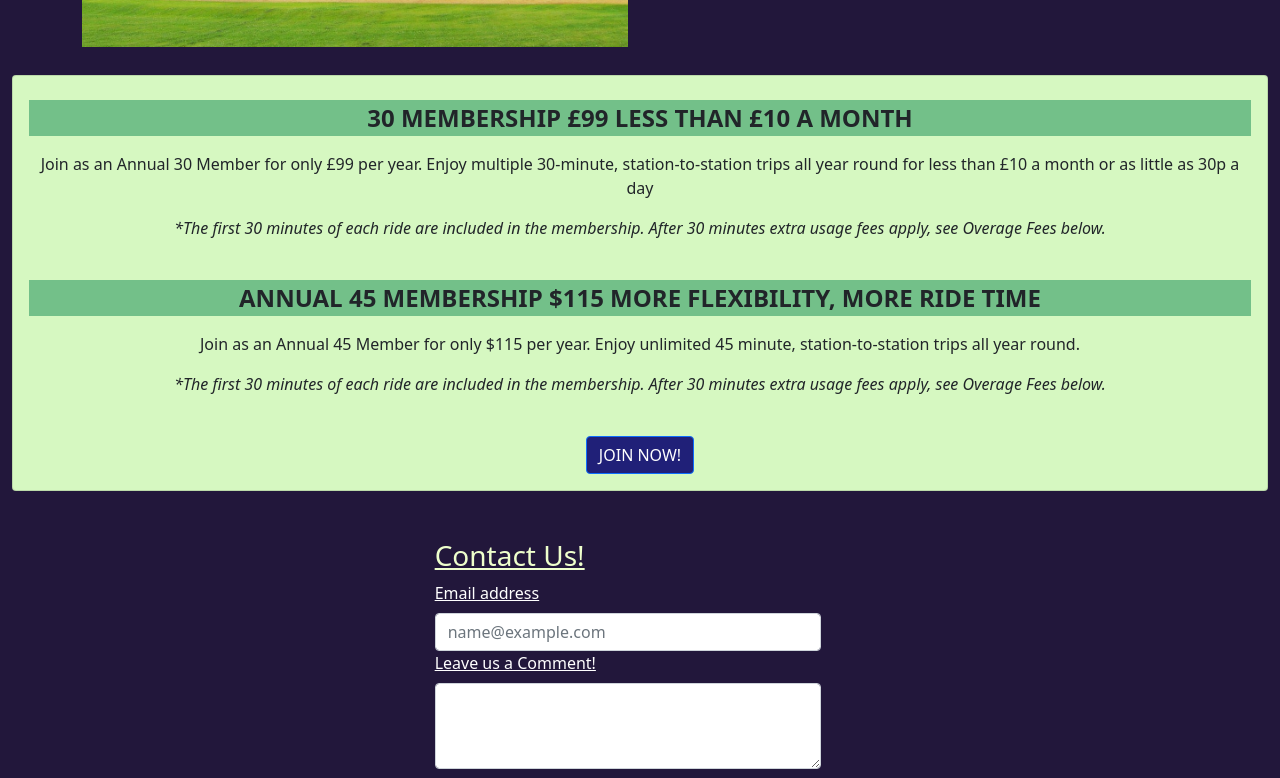
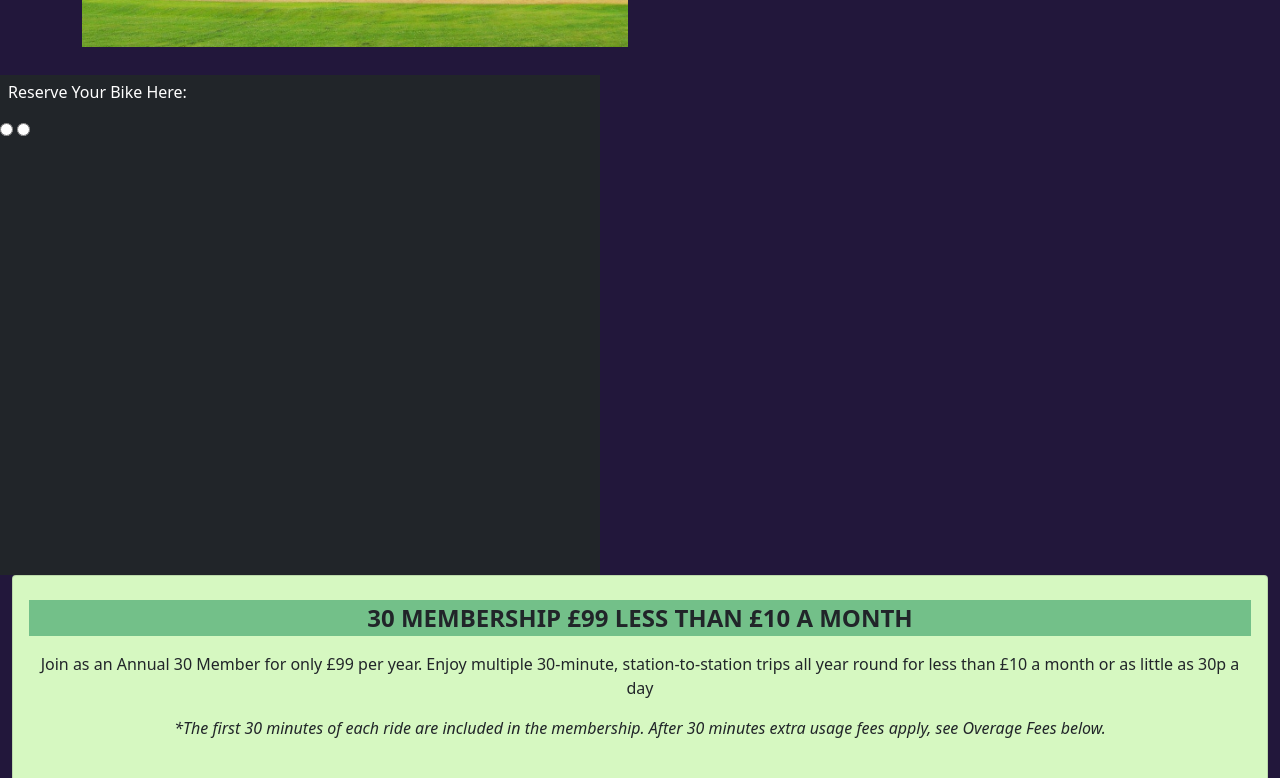
Before and after one commit to Havis02/cit-e-website, a plain HTML site: page index.html in a window 1280 px wide. Shown: the part 2462-3240 px from the top of the page. Drawn offline with nearby package versions, Linux system fonts and the light colour scheme.

Commit message:
starting form

```diff
--- a/css/styles.css
+++ b/css/styles.css
@@ -42,3 +42,10 @@ h4 {
     font-size: x-large;
     background-color: rgb(115, 192, 137);
 }
+.signup-form{
+    height: 500px;
+    width: 600px;
+}
+.signup-head {
+    padding: 8px;
+}
--- a/index.html
+++ b/index.html
@@ -278,7 +278,18 @@
     <br>
     <!-- END OF PRICING -->
     <!--reservation form-->
+    <form>
+      <div class="signup-form bg-dark">
+      <div class="signup-head bg-dark" style="color: white;">
+        <h6>Reserve Your Bike Here:</h6>
+      </div>
 
+      <div class="signup-content">
+        <input type="radio" class="radio" name="r">
+        <input type="radio" class="radio" name="r">
+      </div>
+    </div>
+    </form>
     <!--end of reservation form-->
     <!--member perks-->
     <div class="container-fluid" id="Member">
```
